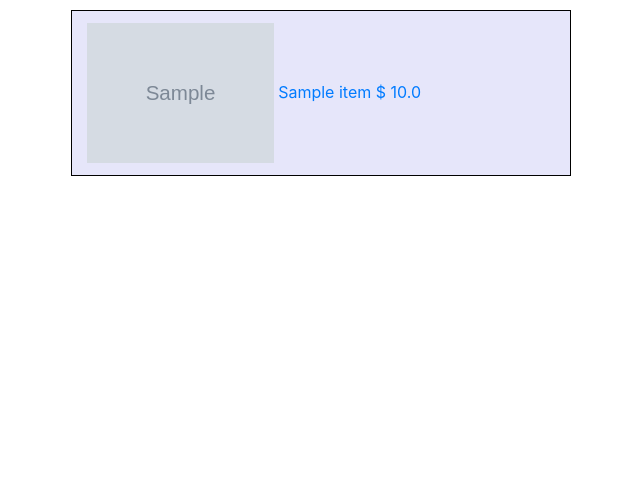
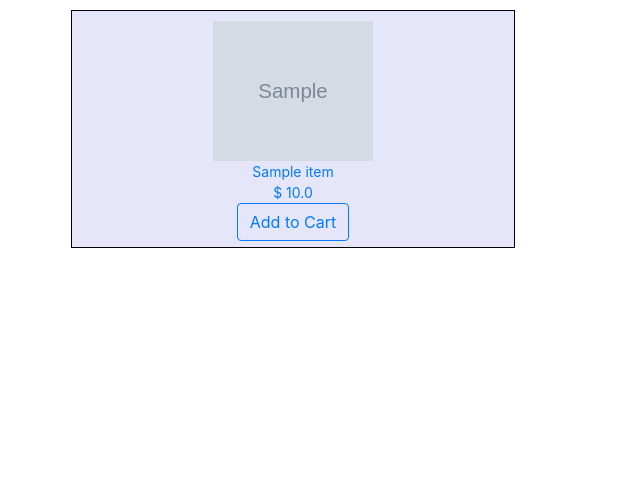
Before and after one commit to Akzelele/CaptainConsole, a Django app: page / in a window 1280 px wide. Shown: the part 97-585 px from the top of the page, without its empty margins (24-664 px from the left). Run offline with Django 3.2, Linux system fonts and the light colour scheme; tables that the repository leaves empty hold one stand-in row (values such as "Sample post"); grey boxes marked "Sample" are stand-in pictures; some libraries are stand-ins or nearby versions.

Commit message:
Added a Cart Button to items on the front page and did some css-ing

```diff
--- a/static/css/main.css
+++ b/static/css/main.css
@@ -6,21 +6,41 @@
 }
 .SingleItem {
     background-color: lavender;
-    float: left;
     clear:both;
-    display: inline-block;
-    height : 166px;
-    width: 45%;
+    height : 238px;
+    width: 40%;
     margin: 10px;
     align-content: center;
     border: black 1px solid;
+    font-size: 14px;
 }
 
 
 .ItemImg{
     height: 140px;
     margin-left: 15px;
+    text-align: center;
 }
+
+.SingleItem .ItemImg{
+    max-height: 140px;
+    max-width: 160px;
+    display:block;
+    margin: auto;
+    margin-top: 10px;
+}
+
+.SingleItem #ItemPrice{
+    display:block;
+    text-align: center;
+}
+
+.SingleItem #Caption{
+    display: block;
+    text-align: center;
+}
+
+
 
 .Caption {
     display: block;
--- a/templates/item/single_item.html
+++ b/templates/item/single_item.html
@@ -3,5 +3,6 @@
         <img class="ItemImg" src="{{ item.itemimage_set.first }}" alt="{{ item.name }} image" />
         <span id="Caption">{{ item.name }}</span>
         <span id="ItemPrice">$ {{ item.price }}</span>
+        <button type="button" id = "AddToCartButton" class="btn btn-outline-primary">Add to Cart</button>
     </a>
 </div>
```
